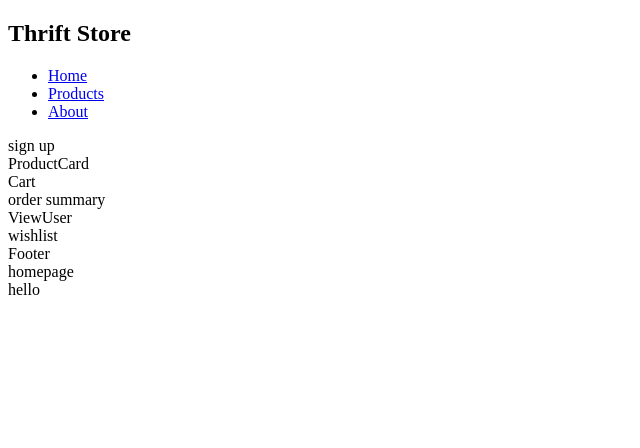
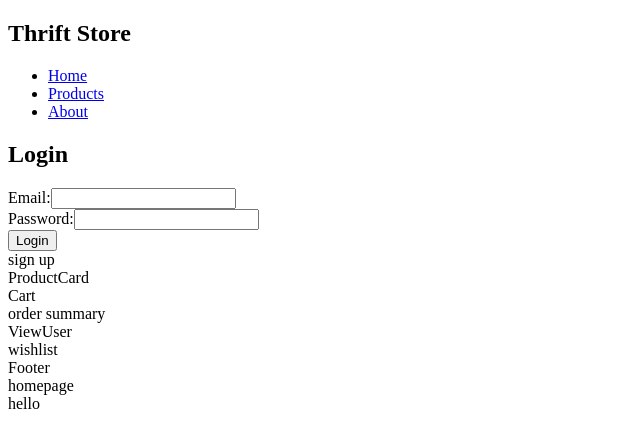
Before and after one commit to sandragruiz/project-3-ecommerce, a React (Create React App) app in the folder client/: page / in a window 1280 px wide. Shown: the top 448 px of the page, without its empty margins (0-640 px from the left). Built offline with nearby package versions, Linux system fonts and the light colour scheme.

Commit message:
added login component code

```diff
--- a/client/src/components/Login.jsx
+++ b/client/src/components/Login.jsx
@@ -17,7 +17,30 @@
 
   };
 
-    return (
-    <div></div>
-);
-};
+  return (
+    <div>
+      <h2>Login</h2>
+      <form onSubmit={handleSubmit}>
+        <div>
+          <label htmlFor="email">Email:</label>
+          <input
+            type="email"
+            id="email"
+            value={email}
+            onChange={handleEmailChange}
+          />
+        </div>
+        <div>
+          <label htmlFor="password">Password:</label>
+          <input
+            type="password"
+            id="password"
+            value={password}
+            onChange={handlePasswordChange}
+          />
+        </div>
+        <button type="submit">Login</button>
+      </form>
+    </div>
+  );
+}
```
